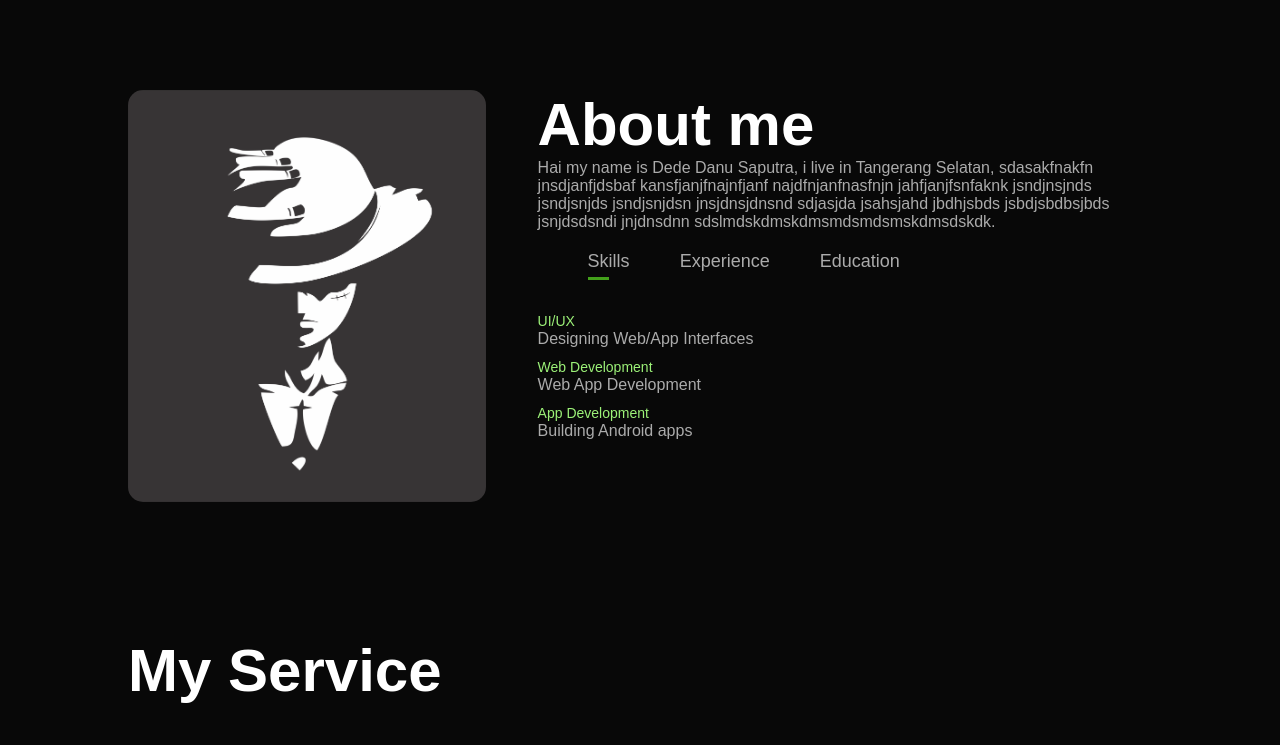
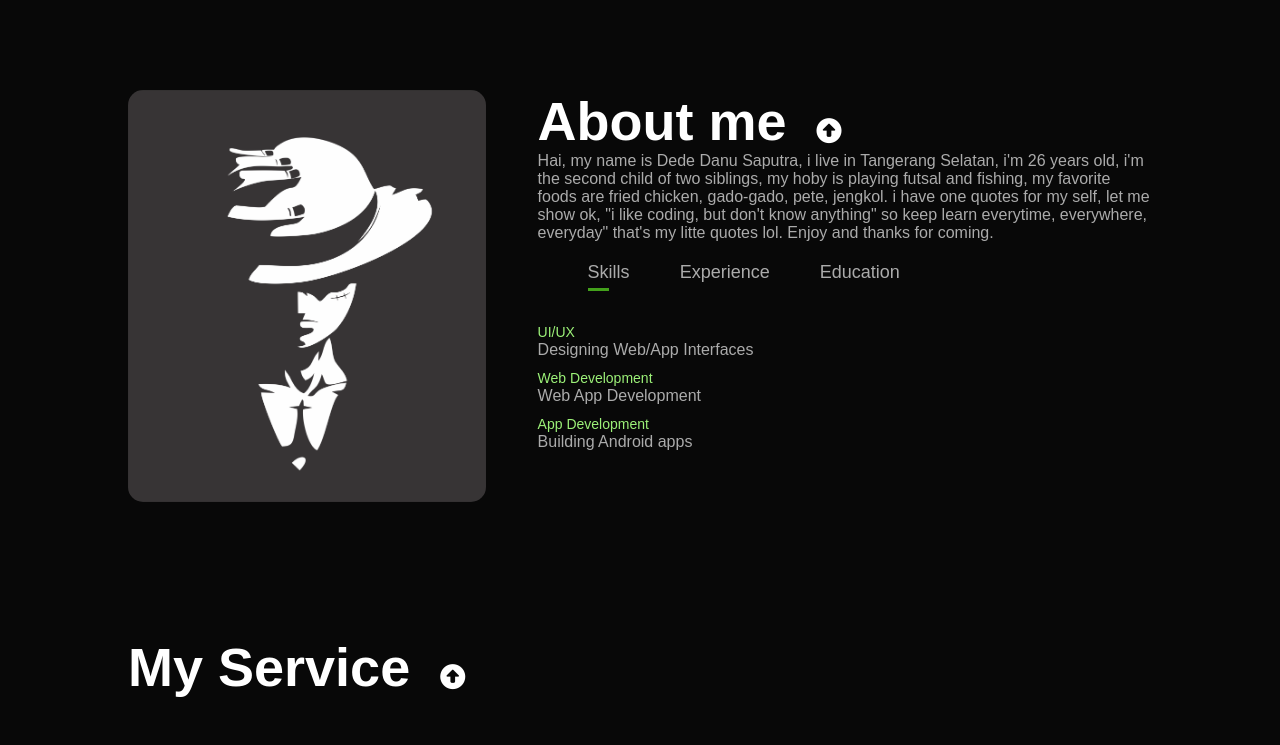
Before and after one commit to danu999/Html-Css-Portfolio, a plain HTML site: page index.html in a window 1280 px wide. Shown: the part 800-1545 px from the top of the page. Drawn offline with Linux system fonts and the light colour scheme.

Commit message:
First-Update

```diff
--- a/index.html
+++ b/index.html
@@ -19,7 +19,7 @@
                     <li><a href="#header">Home</a></li>
                     <li><a href="#about">About</a></li>
                     <li><a href="#services">Services</a></li>
-                    <li><a href="#portfolio">Portofolio</a></li>
+                    <li><a href="#portfolio">Portfolio</a></li>
                     <li><a href="#contact">Contact</a></li>
                     <i class="fas fa-times" onclick="closemenu()"></i>
                 </ul>
@@ -39,12 +39,13 @@
                     <img src="images/profile.png">
                 </div>
                 <div class="about-col-2">
-                    <h1 class="sub-title">About me</h1>
-                    <p>Hai my name is Dede Danu Saputra, i live in Tangerang Selatan,
-                        sdasakfnakfn jnsdjanfjdsbaf kansfjanjfnajnfjanf najdfnjanfnasfnjn
-                        jahfjanjfsnfaknk jsndjnsjnds jsndjsnjds jsndjsnjdsn jnsjdnsjdnsnd
-                        sdjasjda jsahsjahd jbdhjsbds jsbdjsbdbsjbds jsnjdsdsndi jnjdnsdnn
-                        sdslmdskdmskdmsmdsmdsmskdmsdskdk.</p>
+                    <h1 class="sub-title">About me<a href="#header"><i class="fa-solid fa-circle-up"></i></a></h1>
+                    <p>Hai, my name is Dede Danu Saputra, i live in Tangerang Selatan, i'm
+                        26 years old, i'm the second child of two siblings, my hoby is
+                        playing futsal and fishing, my favorite foods are fried chicken,
+                        gado-gado, pete, jengkol. i have one quotes for my self, let me show ok,
+                        "i like coding, but don't know anything" so keep learn everytime,
+                        everywhere, everyday" that's my litte quotes lol. Enjoy and thanks for coming.</p>
 
                     <div class="tab-titles">
                         <p class="tab-links active-link" onclick="opentab('skills')">Skills</p>
@@ -80,7 +81,7 @@
     <!----------Services---------->
     <div id="services">
         <div class="container">
-            <h1 class="sub-title">My Service</h1>
+            <h1 class="sub-title">My Service<a href="#header"><i class="fa-solid fa-circle-up"></i></a></h1>
             <div class="services-list">
                 <div>
                     <i class="fa-solid fa-code"></i>
@@ -109,7 +110,7 @@
     <!----------portofolio---------->
     <div id="portfolio">
         <div class="container">
-            <h1 class="sub-title">My Work</h1>
+            <h1 class="sub-title">My Work<a href="#header"><i class="fa-solid fa-circle-up"></i></a></h1>
             <div class="work-list">
                 <div class="work">
                     <img src="images/work-1.png">
@@ -147,7 +148,7 @@
         <div class="container">
             <div class="row">
                 <div class="contact-left">
-                    <h1 class="sub-title">Contact Me</h1>
+                    <h1 class="sub-title">Contact Me<a href="#header"><i class="fa-solid fa-circle-up"></i></a></h1>
                     <p><i class="fa-solid fa-paper-plane"></i> danusaputraoffice@gmail.com</p>
                     <p><i class="fa-solid fa-square-phone"></i> 081213033645</p>
                     <div class="social-icons">
--- a/style.css
+++ b/style.css
@@ -90,9 +90,20 @@ nav ul li a:hover::after{
 }
 
 .sub-title{
-    font-size: 60px;
+    font-size: 54px;
     font-weight: 600;
     color: #fff;
+}
+.about-col-2 a{
+    padding: 50px;
+    font-size: 25px;
+    font-weight: 400;
+    color: #fff;
+    transition: transform 0.5s;
+}
+.about-col-2 a:hover{
+    color: rgb(67, 161, 27);
+    transform: translateY(-5px);
 }
 .tab-titles{
     display: flex;
@@ -137,6 +148,17 @@ nav ul li a:hover::after{
 /* -----Services----- */
 #services{
     padding: 30px 0;
+}
+.sub-title a{
+    padding: 30px;
+    font-size: 25px;
+    font-weight: 400;
+    color: #fff;
+    transition: transform 0.5s;
+}
+.sub-title a:hover{
+    color: rgb(67, 161, 27);
+    transform: translateY(-5px);
 }
 .services-list{
     display: grid;
```
Also changed, not shown: LinkWebsiteDanu.txt (added).
